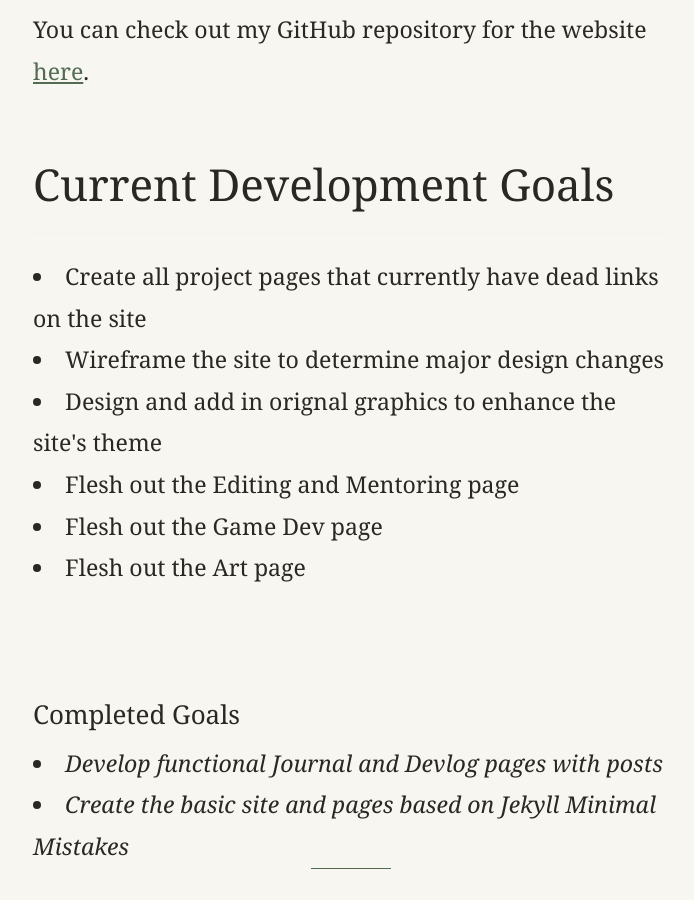
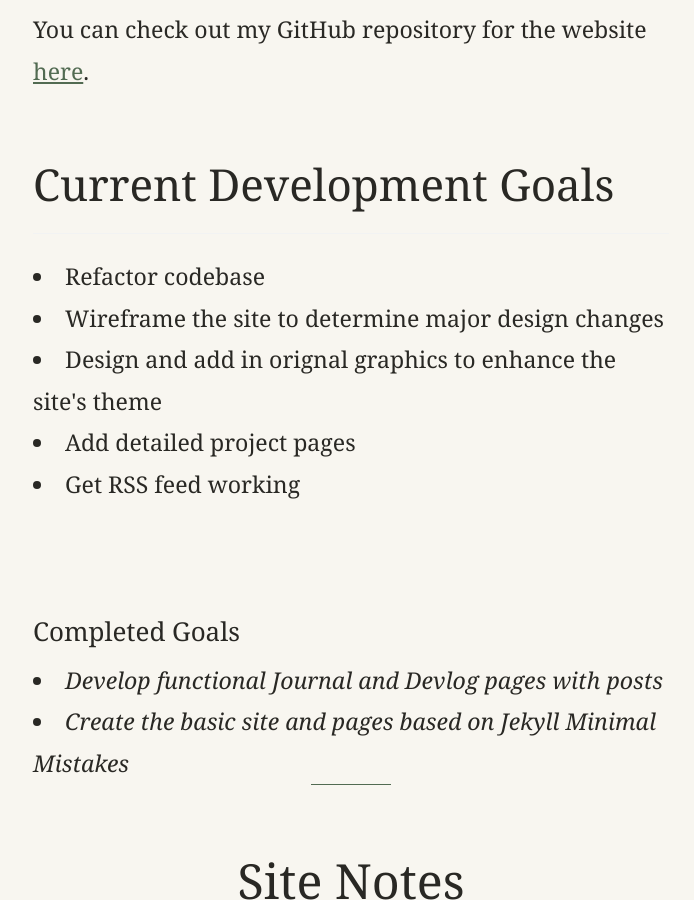
Before and after one commit to ambernhafeez/ambersflorilegium, a Jekyll site: the page built from _pages/devlog.md, in a window 1280 px wide and 900 px high, scrolled down 704 px. Shown: the whole window, without its empty margins (289-983 px from the left). Built offline with Jekyll 4.4.1, drawn with Linux system fonts in a browser that asks for light colours; cached includes are drawn as plain includes.

Commit message:
adjusted dev goals

```diff
--- a/_pages/devlog.md
+++ b/_pages/devlog.md
@@ -35,12 +35,11 @@ author_profile: false
 
 <section class="devlog-intro">
   <h2>Current Development Goals</h2>
-  <li>Create all project pages that currently have dead links on the site</li>
+  <li>Refactor codebase</li>
   <li>Wireframe the site to determine major design changes</li>
   <li>Design and add in orignal graphics to enhance the site's theme</li>
-  <li>Flesh out the Editing and Mentoring page</li>
-  <li>Flesh out the Game Dev page</li>
-  <li>Flesh out the Art page</li>
+  <li>Add detailed project pages</li>
+  <li>Get RSS feed working</li>
 </section>
   <p></p>
   <h3>Completed Goals</h3>
```
